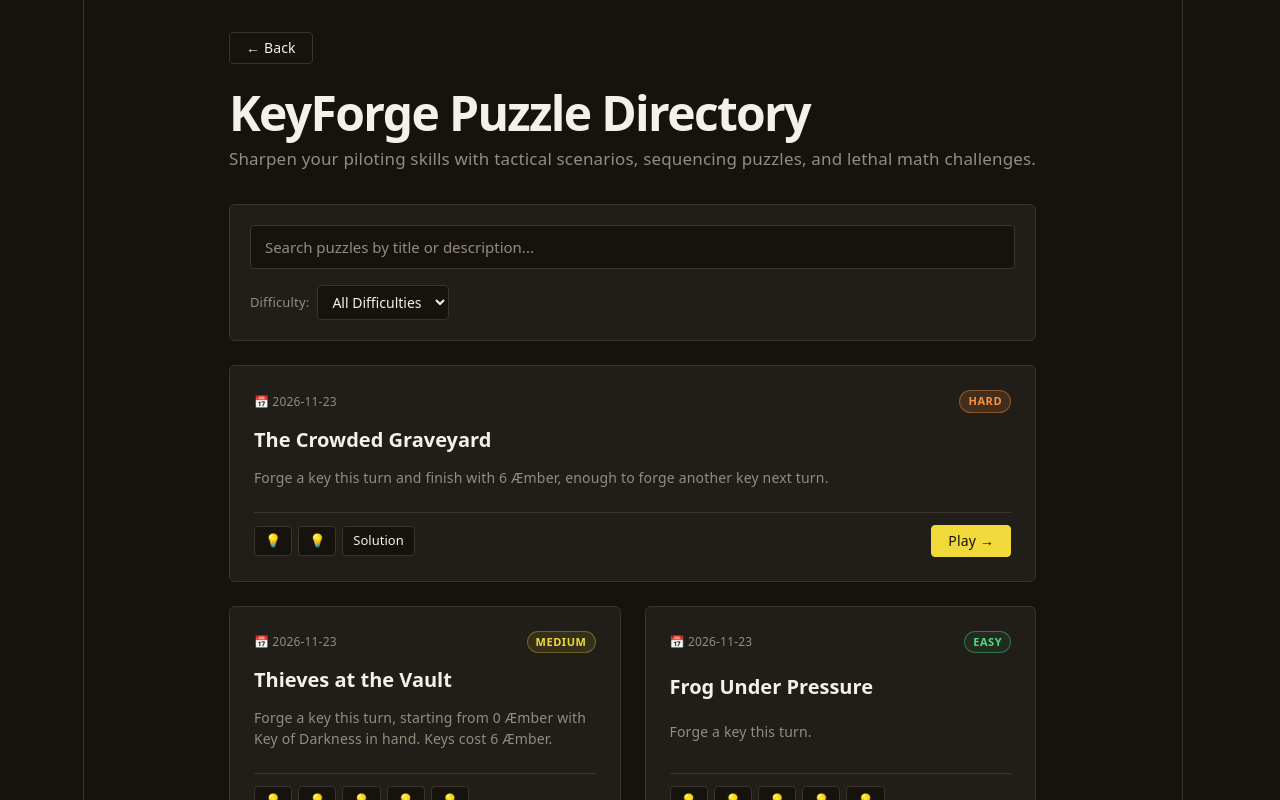
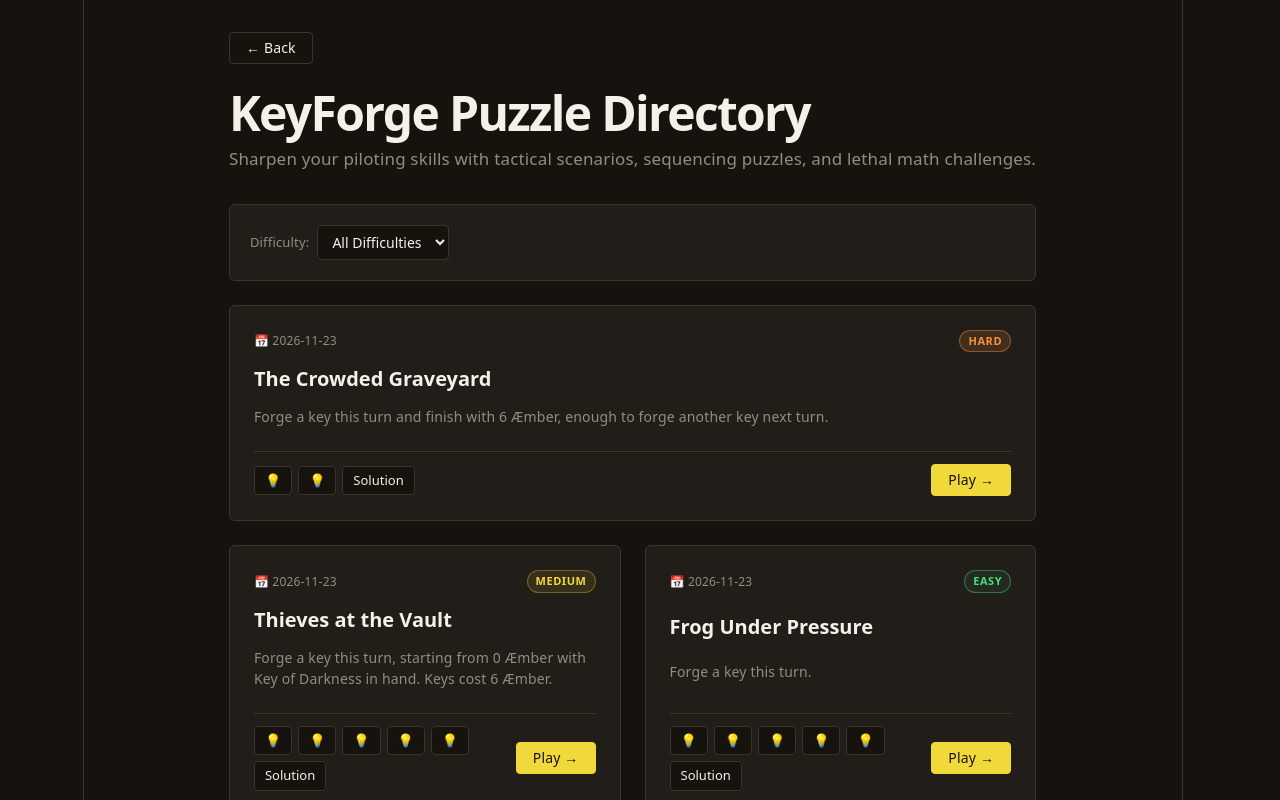
Before and after one commit to camzach/brainforge, a React (Vite) app: page /puzzles in a window 1280 px wide. Shown: the top 800 px of the page. Built offline with nearby package versions, Linux system fonts and the light colour scheme; a web font is replaced by a local one.

Commit message:
remove puzzle search and make difficulty filter work

```diff
--- a/src/routes/puzzles/PuzzleDirectoryScreen.tsx
+++ b/src/routes/puzzles/PuzzleDirectoryScreen.tsx
@@ -28,13 +28,11 @@ function PuzzleCard({
     >
       <div className={styles.puzzleCardTop}>
         <span className={styles.puzzleDate}>📅 {puzzle.publishedAt}</span>
-        {puzzle.difficulty && (
-          <span
-            className={`${styles.difficultyTag} ${styles[puzzle.difficulty.toLowerCase() as keyof typeof styles]}`}
-          >
-            {puzzle.difficulty}
-          </span>
-        )}
+        <span
+          className={`${styles.difficultyTag} ${styles[puzzle.difficulty.toLowerCase() as keyof typeof styles]}`}
+        >
+          {puzzle.difficulty}
+        </span>
       </div>
 
       <h3 className={styles.puzzleTitle}>{puzzle.spec.title}</h3>
@@ -122,13 +120,12 @@ function PuzzleCard({
 }
 
 export function PuzzleDirectoryScreen() {
-  const [searchTerm, setSearchTerm] = useState("");
   const [difficultyFilter, setDifficultyFilter] = useState<string>("all");
   const puzzles = puzzlesDirectoryRoute.useLoaderData();
   // Newest first; the newest puzzle is featured. Ties keep their original order.
-  const sorted = [...puzzles].sort((a, b) =>
-    b.publishedAt.localeCompare(a.publishedAt),
-  );
+  const sorted = puzzles
+    .filter((p) => difficultyFilter === "all" || p.difficulty === difficultyFilter)
+    .sort((a, b) => b.publishedAt.localeCompare(a.publishedAt));
 
   return (
     <div className={styles.container}>
@@ -146,14 +143,6 @@ export function PuzzleDirectoryScreen() {
       </header>
 
       <div className={styles.controlsBar}>
-        <div className={styles.searchBox}>
-          <input
-            type="text"
-            placeholder="Search puzzles by title or description..."
-            value={searchTerm}
-            onChange={(e) => setSearchTerm(e.target.value)}
-          />
-        </div>
         <div className={styles.filtersRow}>
           <div className={styles.filterItem}>
             <label htmlFor="difficulty-filter">Difficulty:</label>
@@ -177,17 +166,14 @@ export function PuzzleDirectoryScreen() {
           <PuzzleCard key={puzzle.id} puzzle={puzzle} featured={i === 0} />
         ))}
 
-        {puzzles.length === 0 && (
+        {sorted.length === 0 && (
           <div className={styles.noPuzzlesMessage}>
-            <p>No puzzles matched your current search and filters.</p>
+            <p>No puzzles match this difficulty.</p>
             <button
               className="btn btn-ghost"
-              onClick={() => {
-                setSearchTerm("");
-                setDifficultyFilter("all");
-              }}
+              onClick={() => setDifficultyFilter("all")}
             >
-              Clear Filters
+              Show all puzzles
             </button>
           </div>
         )}
--- a/src/routes/puzzles/puzzles.module.css
+++ b/src/routes/puzzles/puzzles.module.css
@@ -38,28 +38,6 @@
   border-radius: var(--radius);
   border: 1px solid var(--border);
   margin-bottom: 24px;
-}
-
-.searchBox input {
-  width: 100%;
-  padding: 10px 14px;
-  border-radius: var(--radius-sm);
-  border: 1px solid var(--border);
-  background: var(--bg);
-  color: var(--text);
-  font-size: 15px;
-  font-family: var(--sans);
-  box-sizing: border-box;
-  transition: border-color 0.12s;
-}
-
-.searchBox input:focus {
-  outline: none;
-  border-color: var(--accent);
-}
-
-.searchBox input::placeholder {
-  color: var(--text-dim);
 }
 
 .filtersRow {
```
